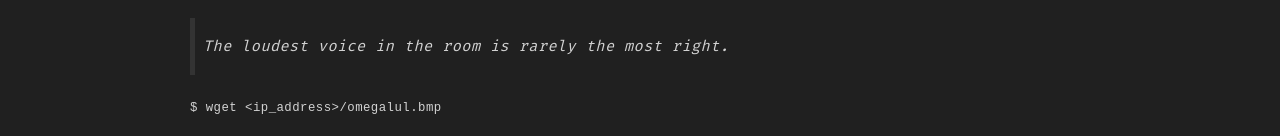
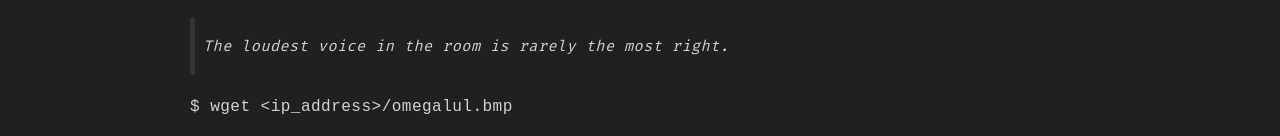
Before and after one commit to jpdias/jpdias.github.io, a Jekyll site: the page built from _posts/2019-04-21-oposecaprilchallenge.md, in a window 1280 px wide. Shown: the part 405-541 px from the top of the page. Built offline with Jekyll 4.4.1, drawn with Linux system fonts in a browser that asks for light colours; nearby versions of some CDN libraries.

Commit message:
small css fix

```diff
--- a/css/main.css
+++ b/css/main.css
@@ -6,7 +6,6 @@
   --code-bg-color: #202020;
   --code-font-color: #d0d0d0;
 }
-
 html {
   height: 100%;
   margin: 0;
@@ -15,7 +14,6 @@ html {
 }
 body {
   margin: 0;
-  font-family: "Fira Mono", monospace;
   color: var(--main-font-color);
   font-family: 'Fira Mono',monospace;
   font-size: 0.95em;
@@ -288,7 +286,9 @@ div > .highlighter-rouge {
   border-left: 5px solid #333333;
   margin: 20px 0 20px 0;
   padding: 2px 8px 2px 8px;
-  font-size: 0.98em;
+}
+.highlighter-rouge {
+  font-size: 1.3em;
 }
 .social-links {
   text-align: center;
```
